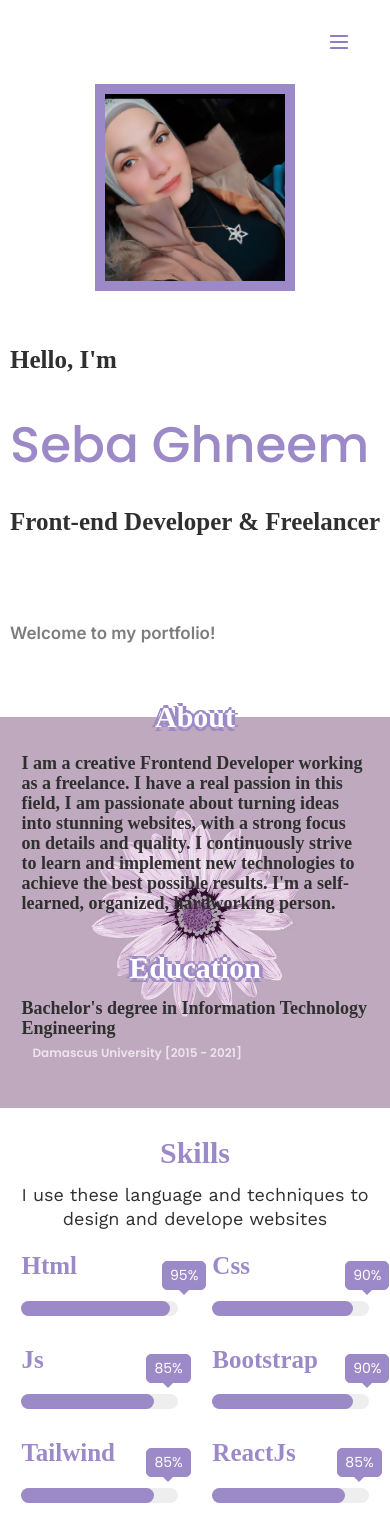
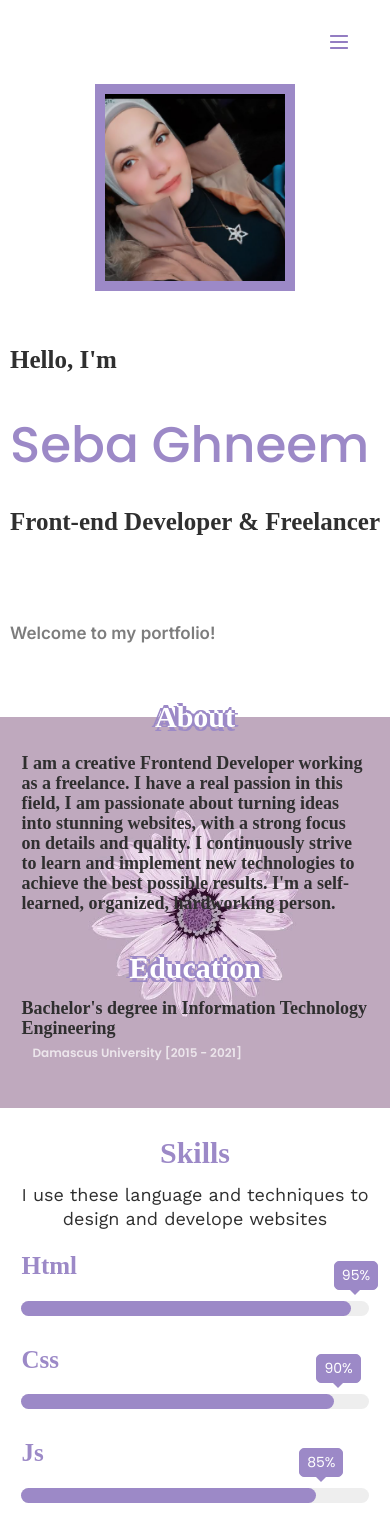
Before and after one commit to ssebag/Portfolio_Front, a React (Vite) app: page / in a window 390 px wide. Shown: the top 1535 px of the page. Built offline with nearby package versions, Linux system fonts and the light colour scheme; a web font is replaced by a local one.

Commit message:
update skills

```diff
--- a/src/Component/SkillCard/SkillCard.css
+++ b/src/Component/SkillCard/SkillCard.css
@@ -46,3 +46,8 @@
  @keyframes animate-positive{
   0% {width:0%}
 }
+@media screen and (max-width: 768px){
+  .skillCard {
+    width: 100%;
+  }
+}
```
